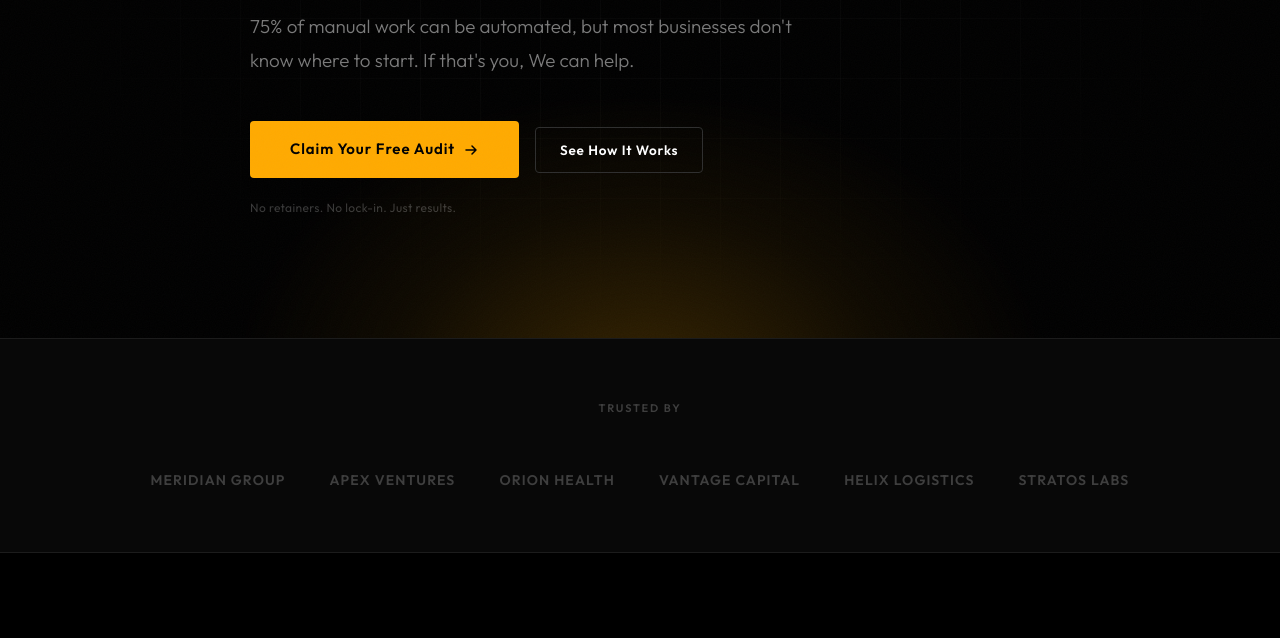
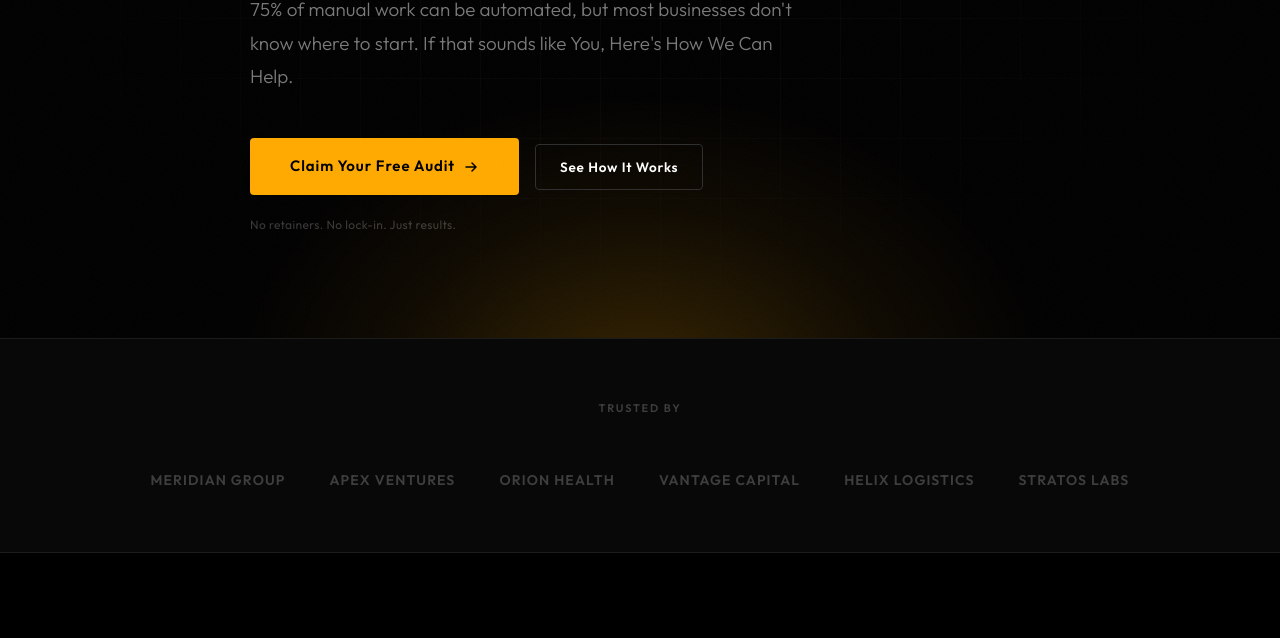
Before and after one commit to xmusai/octopus-ai-website, a website: page index.html in a window 1280 px wide. Shown: the part 462-1100 px from the top of the page. Drawn offline with nearby package versions, Linux system fonts and the light colour scheme; a web font is replaced by a local one.

Commit message:
fix: update hero subtitle CTA phrasing

```diff
--- a/index.html
+++ b/index.html
@@ -1389,8 +1389,7 @@
 
         <p class="hero-sub">
           75% of manual work can be automated, but most businesses don't know where to start.
-          If that's you, We can help.
-
+          If that sounds like You, Here's How We Can Help.
         </p>
 
         <div class="hero-actions">
```
